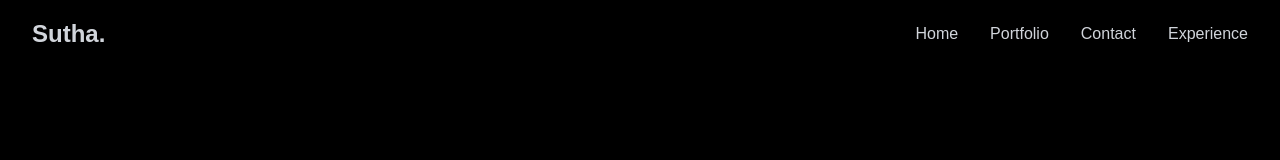
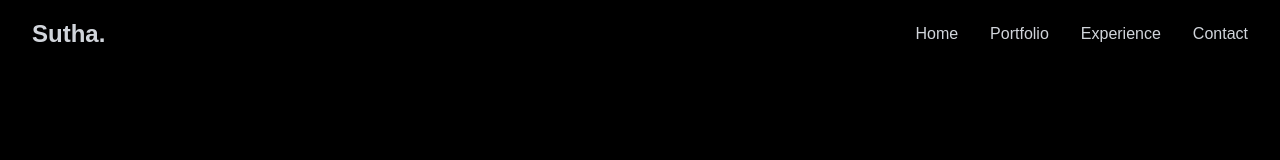
Before and after one commit to sutha06/Portfolio, a React (Vite) app in the folder portfolio/: page / in a window 1280 px wide. Shown: the top 160 px of the page. Built offline with nearby package versions, Linux system fonts and the light colour scheme.

Commit message:
update navbar

```diff
--- a/portfolio/src/components/Navbar.jsx
+++ b/portfolio/src/components/Navbar.jsx
@@ -35,11 +35,11 @@ const Navbar = () => {
         <Link to="/portfolio" className="hover-link" onClick={toggleMenu}>
           Portfolio
         </Link>
+        <Link to="/experience" className="hover-link" onClick={toggleMenu}>
+          Experience
+        </Link>
         <Link to="/contact" className="hover-link" onClick={toggleMenu}>
           Contact
-        </Link>
-        <Link to="/experience" className="hover-link" onClick={toggleMenu}>
-          Experience
         </Link>
       </div>
     </nav>
```
